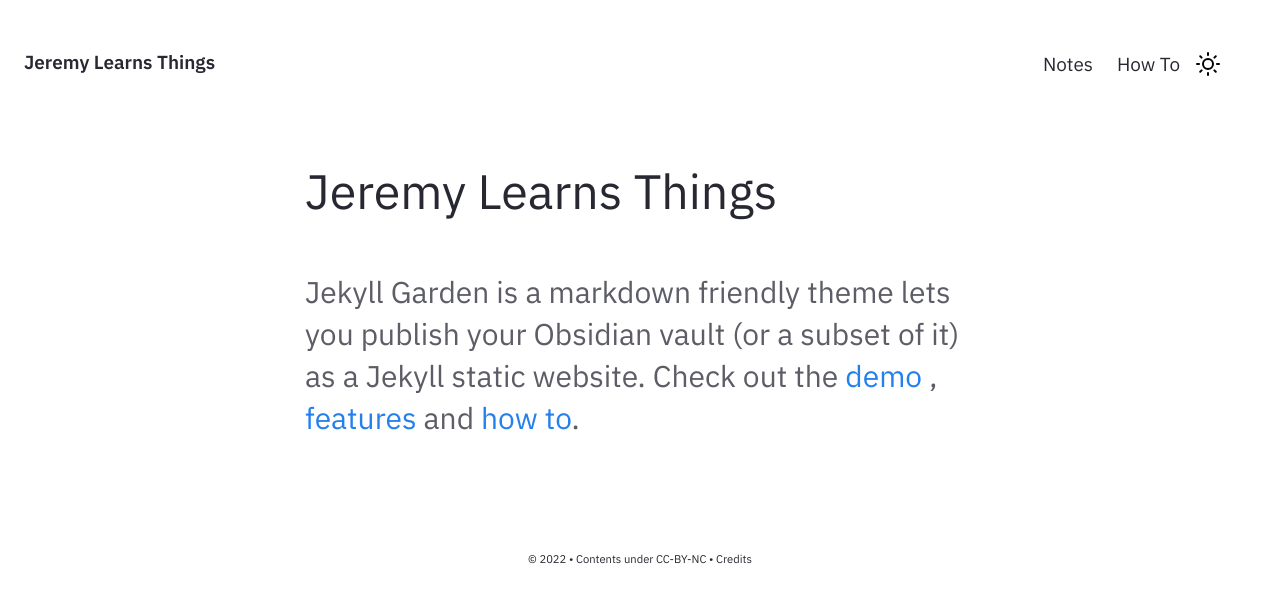
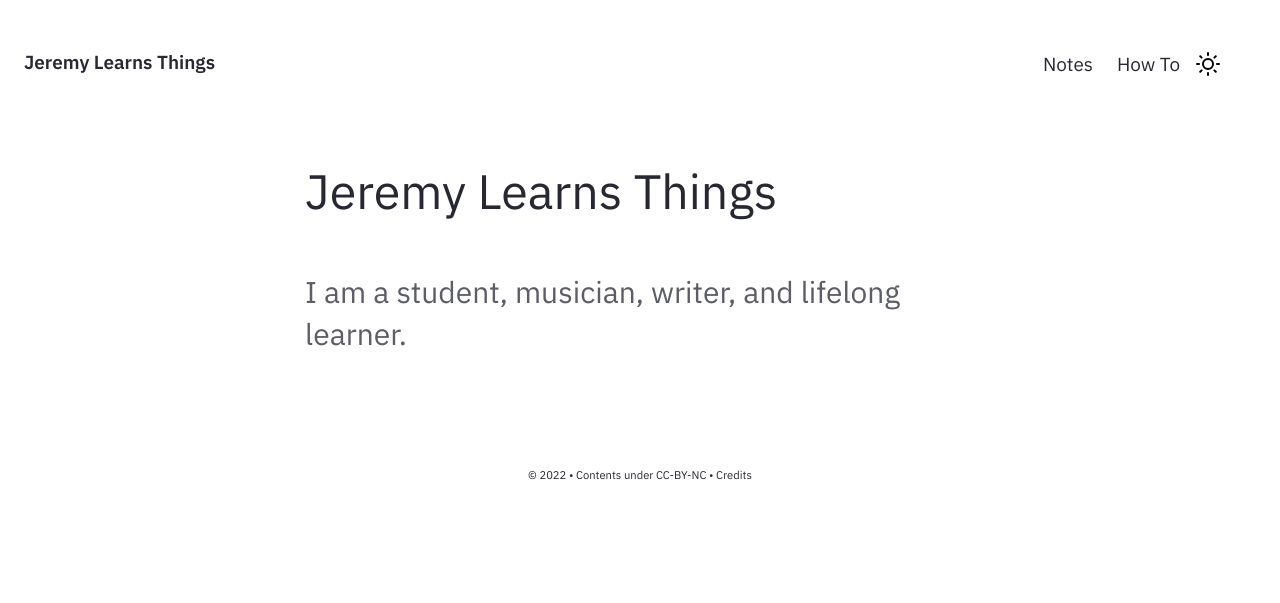
Before and after one commit to jeremycsaunders/jeremycsaunders.github.io, a Jekyll site: the page built from pages/index.md, in a window 1280 px wide. Shown: the top 603 px of the page. Built offline with Jekyll 4.4.1, drawn with Linux system fonts in a browser that asks for light colours.

Commit message:
Homepage

```diff
--- a/_includes/Homepage.html
+++ b/_includes/Homepage.html
@@ -1,7 +1,12 @@
 <div class="home-intro">
     <div class="jumbo">{{site.heading}} </div>
-    <div class="home-sub-text"> <h3>
-        Jekyll Garden is a markdown friendly theme lets you publish your Obsidian vault (or a subset of it) as a Jekyll static website.
+    <div class="home-sub-text">
+        <h3>I am a student, musician, writer, and lifelong learner.</h3>
+    </div>
+</div>
+
+<!--
+        <h3>
+        -Jekyll Garden is a markdown friendly theme lets you publish your Obsidian vault (or a subset of it) as a Jekyll static website.
         Check out the <a href="{{'/notes' | relative_url}}"> demo </a>, <a href="{{'/post/features' | relative_url}}"> features </a> and <a href="{{'/post/how-to' | relative_url}}"> how to</a>.
-        </h3>
-</div> </div>
+        </h3> -->
--- a/_layouts/Post.html
+++ b/_layouts/Post.html
@@ -82,7 +82,7 @@
                     {%- else -%}
                             <!--- Show Feed Part -->
                 <div class="column is-6-widescreen  is-8-desktop is-8-tablet is-12-mobile">
-                            <h3 class="meta-title"><a href="/">← Home</a></h3>
+                            <h5 class="meta-title"><a href="/">← Home</a></h5>
                             <div class="jumbo">{{page.title}}</div>
                             {%- include FeedContent.html -%}
                             {%- include Feed.html -%}
```
